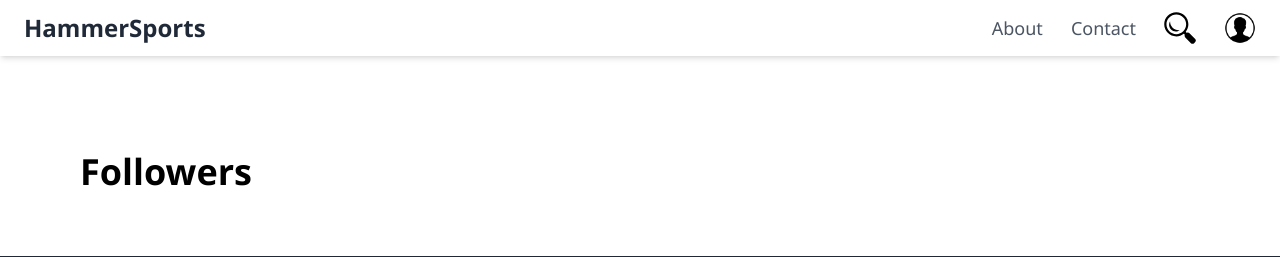
After one commit to opu-hossain/HammerSports, a Django app: a page that uses authentication/templates/followers.html in a window 1280 px wide. The commit adds this page. Shown: the top 257 px of the page. Run offline with Django 5.2, Linux system fonts and the light colour scheme; the visitor is signed in with stand-in values (Sample User, id 1); data comes from the database, SQL or seed files in the repository; data that the repository does not hold is empty; parts of the project's set-up code (start-up, migrations or seed data) failed here and were passed over; some libraries are stand-ins or nearby versions; some web fonts are replaced.

Commit message:
added user to user follow and unfollow system

```diff
--- a/authentication/models.py
+++ b/authentication/models.py
@@ -5,8 +5,10 @@ from Blog.models import Category
 
 class CustomUser(AbstractUser):
     profile_image = models.ImageField(upload_to='profile_images/', null=True, blank=True)
-    followed_categories = models.ManyToManyField(Category, related_name='followers')
+    followed_categories = models.ManyToManyField(Category, related_name='cat_followers')
+    following = models.ManyToManyField('self', related_name='user_followers', symmetrical=False)
     bio = models.TextField(blank=True, max_length=500)
+
 
     def has_profile_image(self):
         if self.profile_image and hasattr(self.profile_image, 'url'):
--- /dev/null
+++ b/authentication/templates/followers.html
@@ -0,0 +1,22 @@
+{% extends 'base.html' %}
+
+{% block page_title %}
+    Followers
+{% endblock page_title %}
+
+{% block page_content %}
+    <div class="container mx-auto px-4 pt-16">
+        <h1 class="text-4xl font-bold mb-8">Followers</h1>
+        <div class="grid grid-cols-1 sm:grid-cols-2 md:grid-cols-3 lg:grid-cols-4 gap-8">
+            {% for follower in followers %}
+                <div class="bg-white shadow overflow-hidden sm:rounded-lg">
+                    <div class="px-4 py-5 sm:px-6">
+                        <h3 class="text-lg leading-6 font-medium text-gray-900">
+                            <a href="{% url 'profile' follower.username %}" class="hover:text-blue-600">{{ follower.username }}</a>
+                        </h3>
+                    </div>
+                </div>
+            {% endfor %}
+        </div>
+    </div>
+{% endblock page_content %}
--- a/authentication/urls.py
+++ b/authentication/urls.py
@@ -15,4 +15,7 @@ urlpatterns = [
     path('password_reset/done/', views.CustomPasswordResetDoneView.as_view(), name='password_reset_done'),
     path('reset/<uidb64>/<token>/', views.CustomPasswordResetConfirmView.as_view(), name='password_reset_confirm'),
     path('reset/done/', views.CustomPasswordResetCompleteView.as_view(), name='password_reset_complete'),
+    path('follow/<str:username>/', views.follow_user, name='follow_user'),
+    path('unfollow/<str:username>/', views.unfollow_user, name='unfollow_user'),
+    path('followers/<str:username>/', views.followers_list, name='followers_list'),
 ]
--- a/authentication/views.py
+++ b/authentication/views.py
@@ -8,6 +8,7 @@ from .forms import CustomUserCreationForm, ProfileUpdateForm
 from django.contrib.auth.views import PasswordResetView, PasswordResetConfirmView, PasswordResetDoneView, PasswordResetCompleteView
 from django.contrib import messages
 from django.urls import reverse , reverse_lazy
+from django.http import HttpResponseRedirect
 
 
 
@@ -122,3 +123,26 @@ def profile_update(request):
     else:
         form = ProfileUpdateForm(instance=user)
     return render(request, 'profile_update.html', {'form':form})
+
+@login_required
+def unfollow_user(request, username):
+    user_to_unfollow = get_object_or_404(CustomUser, username=username)
+    request.user.following.remove(user_to_unfollow)
+    messages.success(request, f"You have unfollowed {username}!")
+    return HttpResponseRedirect(request.META.get('HTTP_REFERER'))
+
+@login_required
+def follow_user(request, username):
+    user_to_follow = get_object_or_404(CustomUser, username=username)
+    if request.user in user_to_follow.user_followers.all():
+        messages.error(request, f"You are already following {username}!")
+        return HttpResponseRedirect(request.META.get('HTTP_REFERER'))
+    request.user.following.add(user_to_follow)
+    messages.success(request, f"You are now following {username}!")
+    return HttpResponseRedirect(request.META.get('HTTP_REFERER'))
+
+@login_required
+def followers_list(request, username):
+    user = get_object_or_404(CustomUser, username=username)
+    followers = user.user_followers.all()
+    return render(request, 'followers.html', {'followers': followers})
--- a/static_files/css/style.css
+++ b/static_files/css/style.css
@@ -1796,6 +1796,10 @@ select{
   display: inline-block;
 }
 
+.inline{
+  display: inline;
+}
+
 .flex{
   display: flex;
 }
@@ -2466,6 +2470,11 @@ select{
   padding-bottom: 1rem;
 }
 
+.py-5{
+  padding-top: 1.25rem;
+  padding-bottom: 1.25rem;
+}
+
 .py-6{
   padding-top: 1.5rem;
   padding-bottom: 1.5rem;
@@ -2606,6 +2615,10 @@ select{
 
 .leading-5{
   line-height: 1.25rem;
+}
+
+.leading-6{
+  line-height: 1.5rem;
 }
 
 .leading-tight{
@@ -3083,6 +3096,11 @@ body {
   color: rgb(37 99 235 / var(--tw-text-opacity));
 }
 
+.hover\:text-blue-700:hover{
+  --tw-text-opacity: 1;
+  color: rgb(29 78 216 / var(--tw-text-opacity));
+}
+
 .hover\:text-blue-800:hover{
   --tw-text-opacity: 1;
   color: rgb(30 64 175 / var(--tw-text-opacity));
@@ -3147,6 +3165,10 @@ body {
     margin-right: auto;
   }
 
+  .sm\:inline{
+    display: inline;
+  }
+
   .sm\:h-48{
     height: 12rem;
   }
@@ -3165,6 +3187,14 @@ body {
 
   .sm\:max-w-xl{
     max-width: 36rem;
+  }
+
+  .sm\:grid-cols-2{
+    grid-template-columns: repeat(2, minmax(0, 1fr));
+  }
+
+  .sm\:rounded-lg{
+    border-radius: 0.5rem;
   }
 
   .sm\:p-10{
@@ -3215,6 +3245,10 @@ body {
     width: 50%;
   }
 
+  .md\:grid-cols-3{
+    grid-template-columns: repeat(3, minmax(0, 1fr));
+  }
+
   .md\:items-center{
     align-items: center;
   }
@@ -3240,6 +3274,10 @@ body {
 }
 
 @media (min-width: 1024px){
+  .lg\:grid-cols-4{
+    grid-template-columns: repeat(4, minmax(0, 1fr));
+  }
+
   .lg\:px-8{
     padding-left: 2rem;
     padding-right: 2rem;
--- /dev/null
+++ b/static_files/js/profile.js
@@ -0,0 +1,5 @@
+$(document).ready(function() {
+    setTimeout(function() {
+        $('#message').fadeOut('fast');
+    }, 3000); // <-- time in milliseconds, 3000 ms = 3 sec
+});
```
Also changed, not shown: authentication/templates/my_profile.html (+10 -0 lines), authentication/templates/profile.html (+33 -0 lines).
